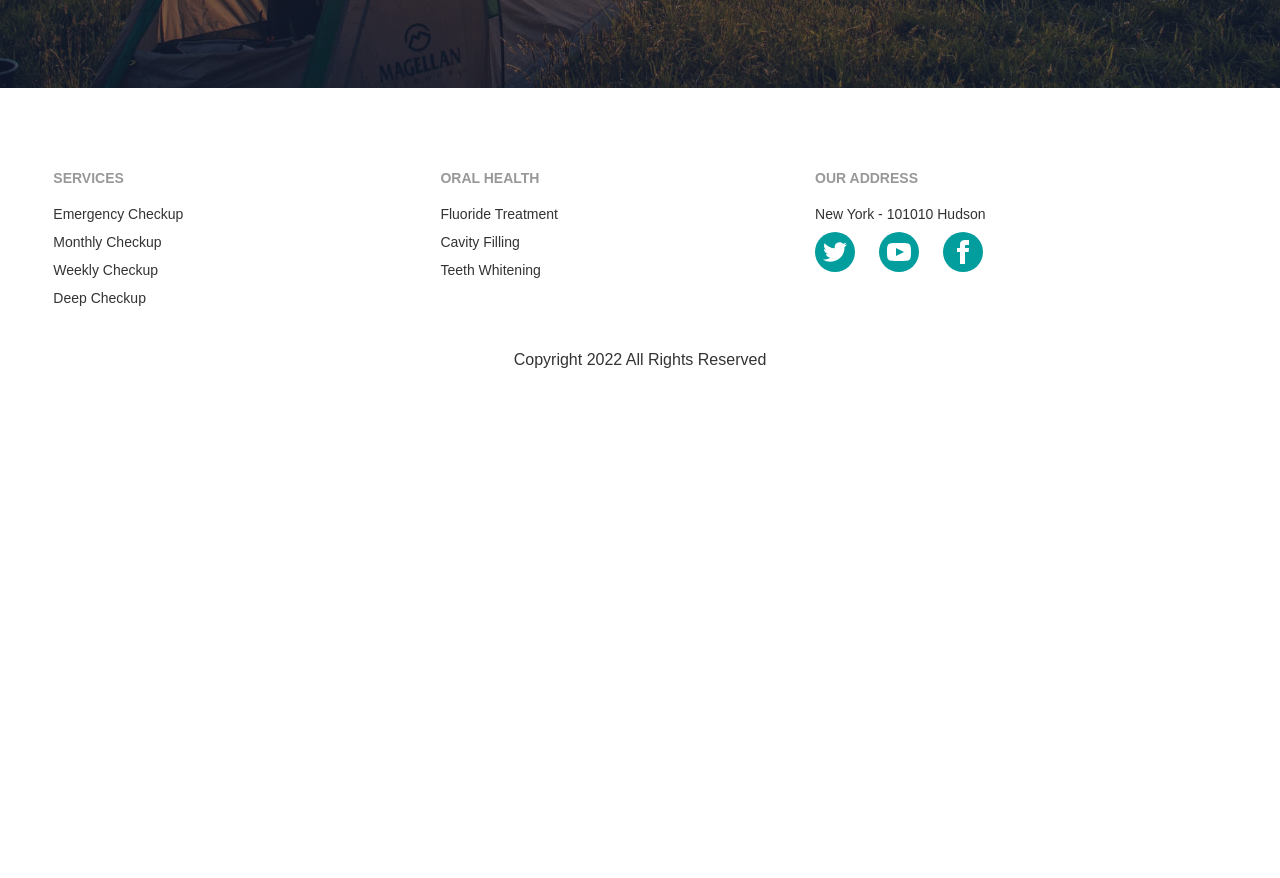
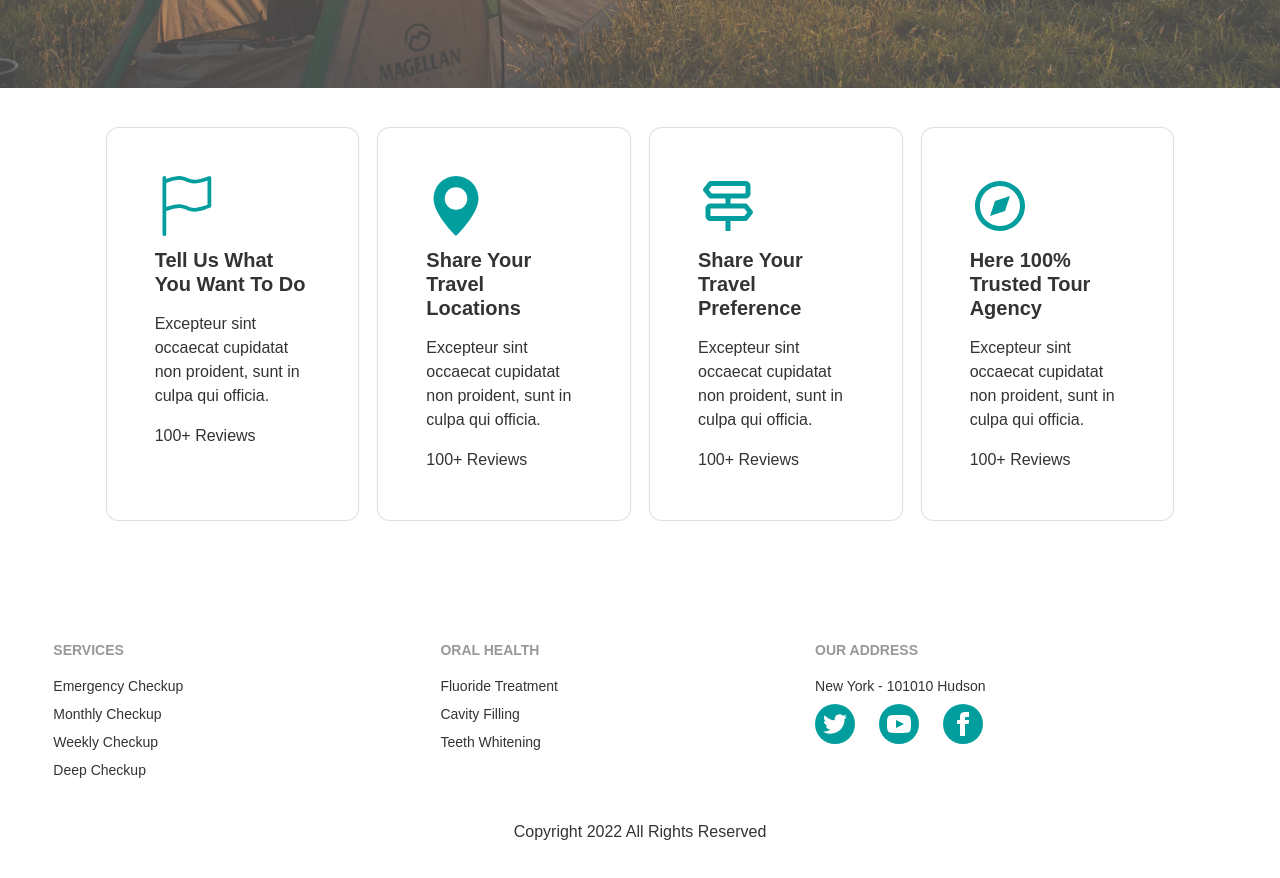
Before and after one commit to ismailjosim/traveler-client, a React (Create React App) app: page / in a window 1280 px wide. Shown: the part 700-1578 px from the top of the page. Before the commit the page ends 1112 px from the top, so only its background shows below. Built offline with nearby package versions, Linux system fonts and the light colour scheme; no server answers.

Commit message:
add featured card section

```diff
--- /dev/null
+++ b/src/components/Home/HomeSections/Card.jsx
@@ -0,0 +1,19 @@
+import React from 'react';
+import '../../../styles/Custom.css';
+
+const Card = ({ data }) => {
+    const { icon, title, subtitle, review } = data;
+    return (
+        <div className="why-us-item p-12 border-2 rounded-xl bg-white">
+            <div className="why-us-content">
+                <p className="text-6xl text-primary mb-3 icon">{icon}</p>
+                <h4 className='font-extrabold text-xl leading-6'>{title}</h4>
+                <p className="my-4 text-base font-medium">{subtitle}</p>
+                <p className="mb-0 theme">{review}</p>
+            </div>
+        </div>
+
+    );
+};
+
+export default Card;
--- /dev/null
+++ b/src/components/Home/HomeSections/Featured.jsx
@@ -0,0 +1,51 @@
+import React from 'react';
+import Card from './Card';
+import { BsFlag, BsGeoAltFill } from 'react-icons/bs';
+import { BiDirections, BiCompass } from "react-icons/bi";
+
+const featureData = [
+    {
+        id: 1,
+        icon: <BsFlag />,
+        title: 'Tell Us What You Want To Do',
+        subtitle: 'Excepteur sint occaecat cupidatat non proident, sunt in culpa qui officia.',
+        review: '100+ Reviews'
+    },
+    {
+        id: 2,
+        icon: <BsGeoAltFill />,
+        title: 'Share Your Travel Locations',
+        subtitle: 'Excepteur sint occaecat cupidatat non proident, sunt in culpa qui officia.',
+        review: '100+ Reviews'
+    },
+    {
+        id: 3,
+        icon: <BiDirections />,
+        title: 'Share Your Travel Preference',
+        subtitle: 'Excepteur sint occaecat cupidatat non proident, sunt in culpa qui officia.',
+        review: '100+ Reviews'
+    },
+    {
+        id: 4,
+        icon: <BiCompass />,
+        title: 'Here 100% Trusted Tour Agency',
+        subtitle: 'Excepteur sint occaecat cupidatat non proident, sunt in culpa qui officia.',
+        review: '100+ Reviews'
+    }
+]
+
+
+const Featured = () => {
+    return (
+        <div className='w-10/12 mx-auto my-10'>
+
+            <div className='grid grid-cols-1 lg:grid-cols-4 md:grid-cols-3 gap-5'>
+                {
+                    featureData.map(data => <Card key={data.id} data={data}></Card>)
+                }
+            </div>
+        </div>
+    );
+};
+
+export default Featured;
--- a/src/components/Home/Homepage.jsx
+++ b/src/components/Home/Homepage.jsx
@@ -1,10 +1,12 @@
 import React from 'react';
+import Featured from './HomeSections/Featured';
 import Hero from './HomeSections/Hero';
 
 const Homepage = () => {
     return (
         <div>
             <Hero />
+            <Featured />
         </div>
     );
 };
--- a/src/styles/Custom.css
+++ b/src/styles/Custom.css
@@ -21,3 +21,47 @@
     transition: all ease-in-out .5s;
     z-index: -1;
 }
+
+.why-us-item {
+    z-index: 1;
+    border: none;
+    position: relative;
+    overflow: hidden;
+    transition: all ease-in-out .5s;
+    box-shadow: 0px 0px 1px 1px #ddd;
+    cursor: pointer;
+}
+
+
+.why-us-item:hover .why-us-content,
+.why-us-item:hover .why-us-content .icon {
+    color: #fff !important;
+    transition-delay: .4s;
+    transition: all ease-in-out .5s;
+
+}
+
+.why-us-item:hover .why-us-content .icon {
+    color: #fff !important;
+    transition-delay: .5s;
+    transition: all ease-in-out .8s;
+
+}
+
+.why-us-item:hover::before {
+    color: #fff !important;
+    height: 100%;
+    transition: all ease-in-out .5s;
+}
+
+.why-us-item::before {
+    content: '';
+    position: absolute;
+    left: 0;
+    bottom: 0;
+    height: 0;
+    width: 100%;
+    background: #029e9d;
+    transition: all ease-in-out .5s;
+    z-index: -1;
+}
--- a/tailwind.config.js
+++ b/tailwind.config.js
@@ -14,11 +14,11 @@ module.exports = {
 
           "accent": "#ffbc00",
 
-          "neutral": "#17233E",
+          "neutral": "#777777",
 
           "base-100": "#FFFFFF",
 
-          "info": "#17233E",
+          "info": "#17233e",
 
           "success": "#029E9D",
 
```
